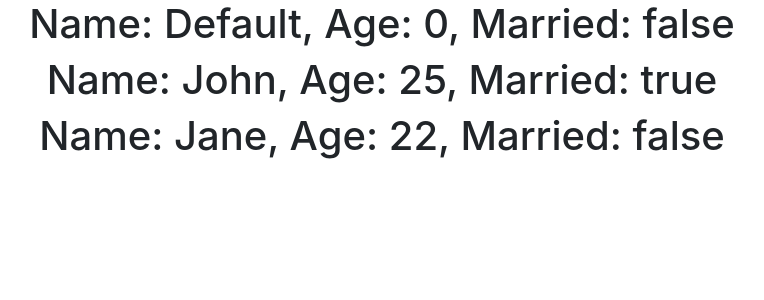
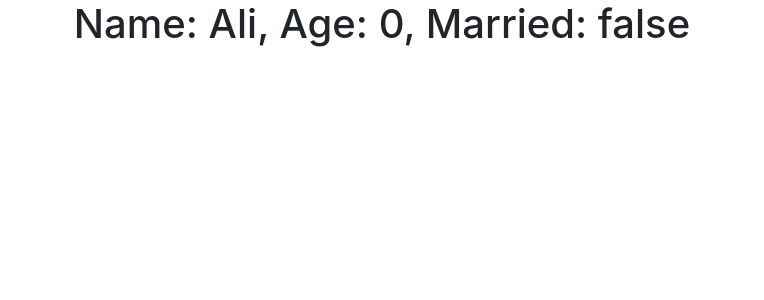
Before and after one commit to SajjadAli54/reactjs, a React (Create React App) app in the folder hello-world/: page / in a window 1280 px wide. Shown: the top 300 px of the page, without its empty margins (258-1022 px from the left). Built offline with nearby package versions, Linux system fonts and the light colour scheme.

Commit message:
Default props in reactjs

```diff
--- a/hello-world/src/App.js
+++ b/hello-world/src/App.js
@@ -1,12 +1,14 @@
 import "./App.css";
 import Main from "./Components/context-api/main";
 import UseFunctional from "./Components/defaultArguments/functional";
+import ClassComponent from "./Components/defaultArguments/classCom";
 import Counter from "./Components/reducers/reducers";
+import FC from "./Components/defaultArguments/fc";
 
 function App() {
   return (
     <div className="App">
-      <UseFunctional />
+      <FC name={"Ali"} />
     </div>
   );
 }
--- /dev/null
+++ b/hello-world/src/Components/defaultArguments/classCom.jsx
@@ -0,0 +1,19 @@
+import React, { Component } from "react";
+
+export class ClassComponent extends Component {
+  render() {
+    return (
+      <h1>
+        {`Name: ${this.props.name}, Age: ${this.props.age}, Married: ${this.props.isMarried}`}
+      </h1>
+    );
+  }
+}
+
+ClassComponent.defaultProps = {
+  name: "Default",
+  age: 0,
+  isMarried: false,
+};
+
+export default ClassComponent;
--- /dev/null
+++ b/hello-world/src/Components/defaultArguments/fc.jsx
@@ -0,0 +1,13 @@
+import React from "react";
+
+function FC({ name, age, isMarried }) {
+  return <h1>{`Name: ${name}, Age: ${age}, Married: ${isMarried}`}</h1>;
+}
+
+FC.defaultProps = {
+  name: "Default",
+  age: 0,
+  isMarried: false,
+};
+
+export default FC;
```
Also changed, not shown: 1 other file (tests, documents, lock files or other folders).
